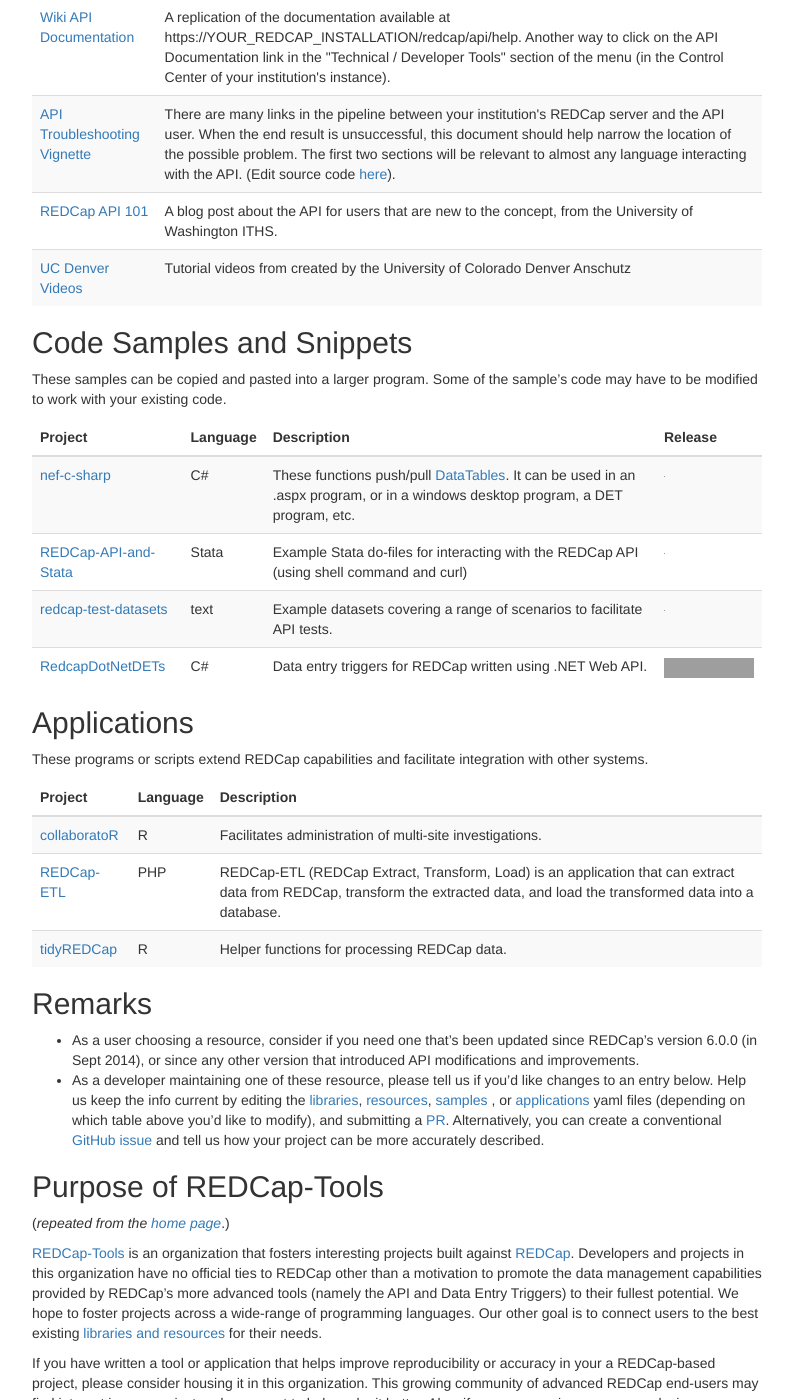
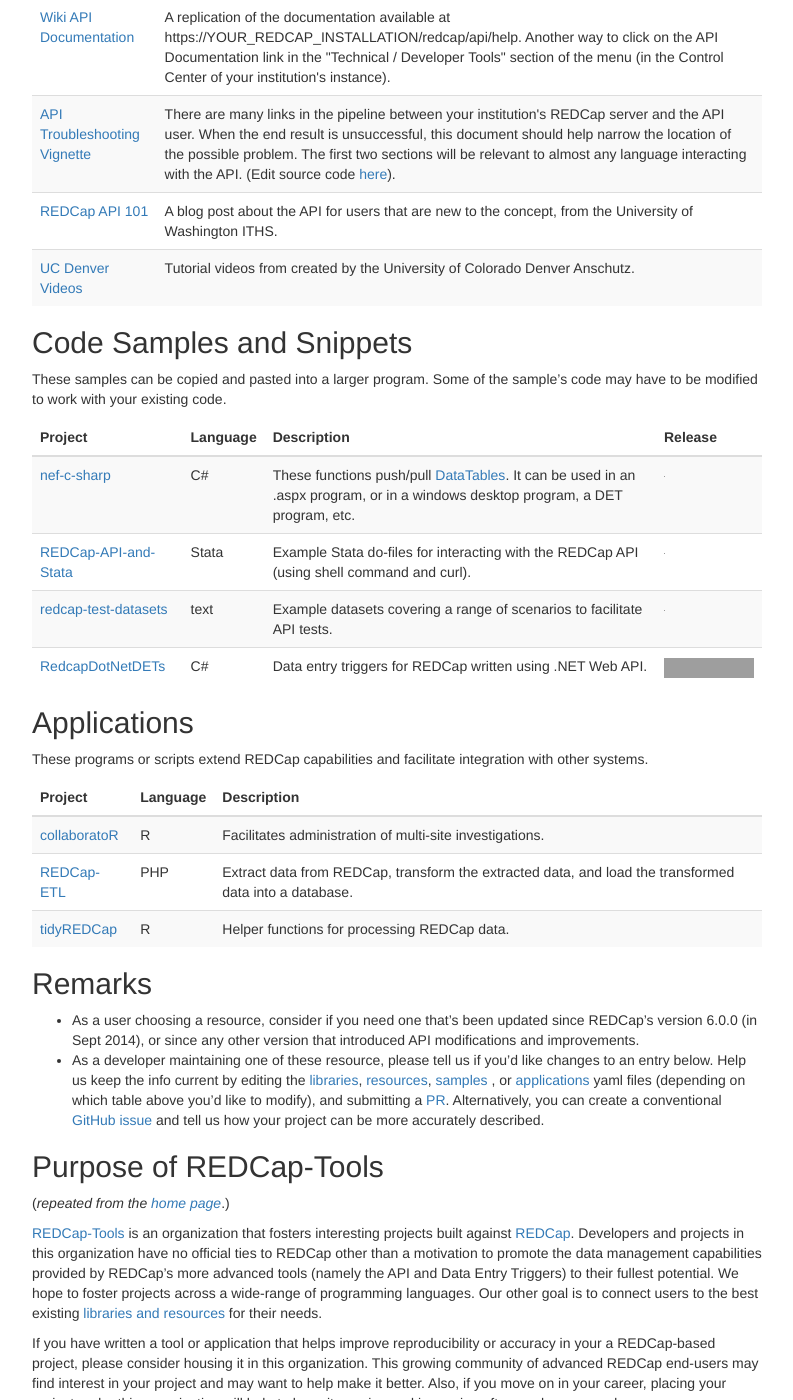
Before and after one commit to redcap-tools/redcap-tools.github.io, a Jekyll site: the page built from projects.md, in a window 1280 px wide and 1400 px high, scrolled down 1427 px. Shown: the whole window, without its empty margins (243-1036 px from the left). Built offline with Jekyll 4.4.1, drawn with Linux system fonts in a browser that asks for light colours; grey boxes are pictures that could not be loaded.

Commit message:
Consistent formatting; spelling

```diff
--- a/_data/applications.yml
+++ b/_data/applications.yml
@@ -3,14 +3,17 @@
 # repo: (URL) location of application code
 # language: main programming language of application
 # description: (text) High-level overview about the resource. Format links with <a> tags.
+
 - name: collaboratoR
   repo: https://github.com/kamclean/collaborator
   language: R
   description: Facilitates administration of multi-site investigations.
+
 - name: REDCap-ETL
   repo: https://github.com/IUREDCap/redcap-etl
   language: PHP
-  description:  REDCap-ETL (REDCap Extract, Transform, Load) is an application that can extract data from REDCap, transform the extracted data, and load the transformed data into a database.
+  description:  Extract data from REDCap, transform the extracted data, and load the transformed data into a database.
+
 - name: tidyREDCap
   repo: https://CRAN.R-project.org/package=tidyREDCap
   language: R
--- a/_data/samples.yml
+++ b/_data/samples.yml
@@ -5,21 +5,25 @@
 # language: (string) the programming language
 # docs: (URL) (optional) location for project documentation
 # description: (string) brief overview of the project. Links must use <a> tags.
+
 - name: nef-c-sharp
   repo: https://github.com/redcap-tools/nef-c-sharp
   repo_release: https://via.placeholder.com/1.svg
   language: C#
   description: These functions push/pull <a href="https://msdn.microsoft.com/en-us/library/system.data.datatable.aspx">DataTables</a>.  It can be used in an .aspx program, or in a windows desktop program, a DET program, etc.
+
 - name: REDCap-API-and-Stata
   repo: https://github.com/lsgs/REDCap-API-and-Stata
   repo_release: https://via.placeholder.com/1.svg
   language: Stata
-  description: Example Stata do-files for interacting with the REDCap API (using shell command and curl)
+  description: Example Stata do-files for interacting with the REDCap API (using shell command and curl).
+
 - name: redcap-test-datasets
   repo: https://github.com/redcap-tools/redcap-test-datasets
   repo_release: https://via.placeholder.com/1.svg
   language: text
   description: Example datasets covering a range of scenarios to facilitate API tests.
+
 - name: RedcapDotNetDETs
   repo: https://github.com/FredHutch/RedcapDotNetDETs
   repo_release: https://img.shields.io/github/release/FredHutch/RedcapDotNetDETs.svg
```
Also changed, not shown: _data/resources.yml (+8 -1 lines).
